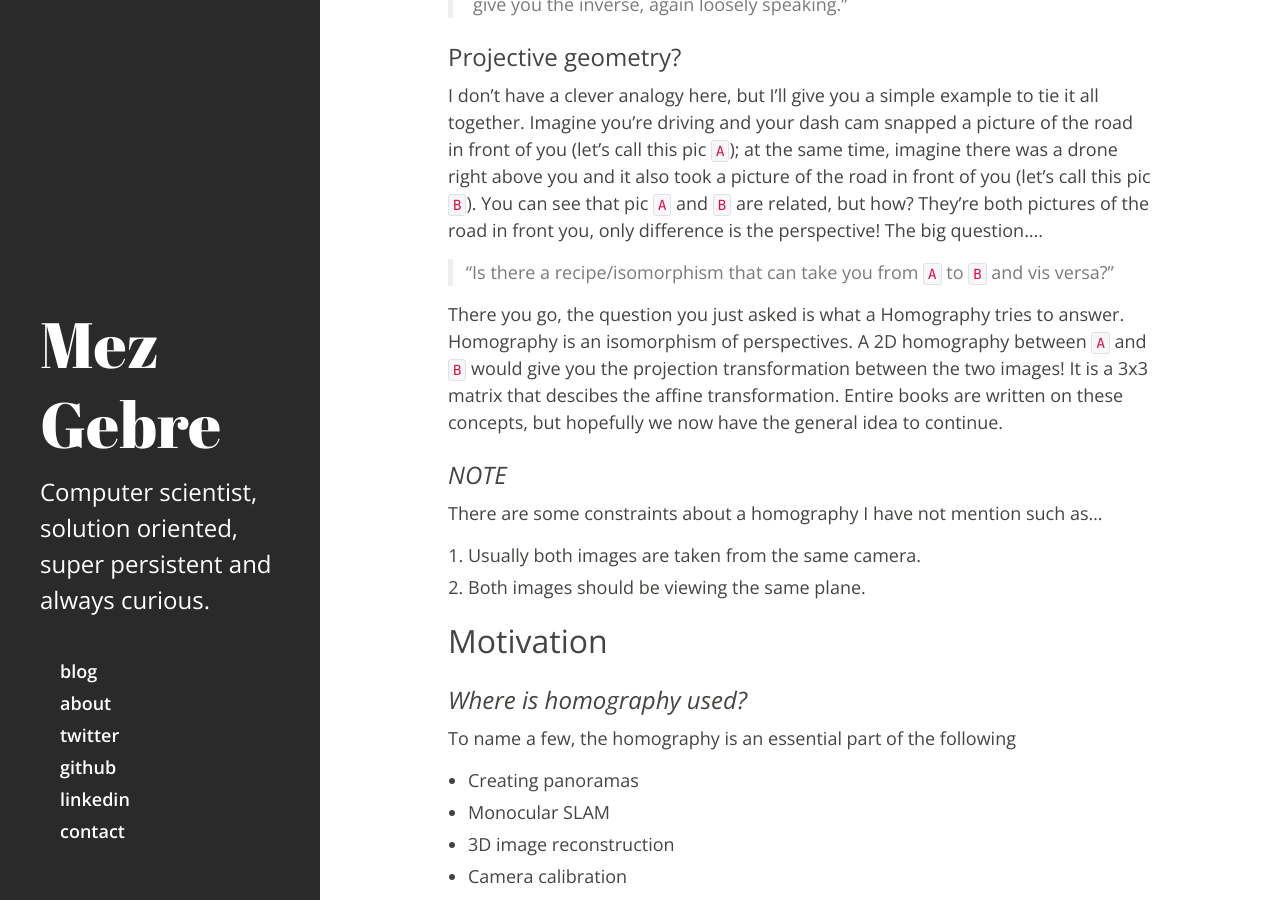
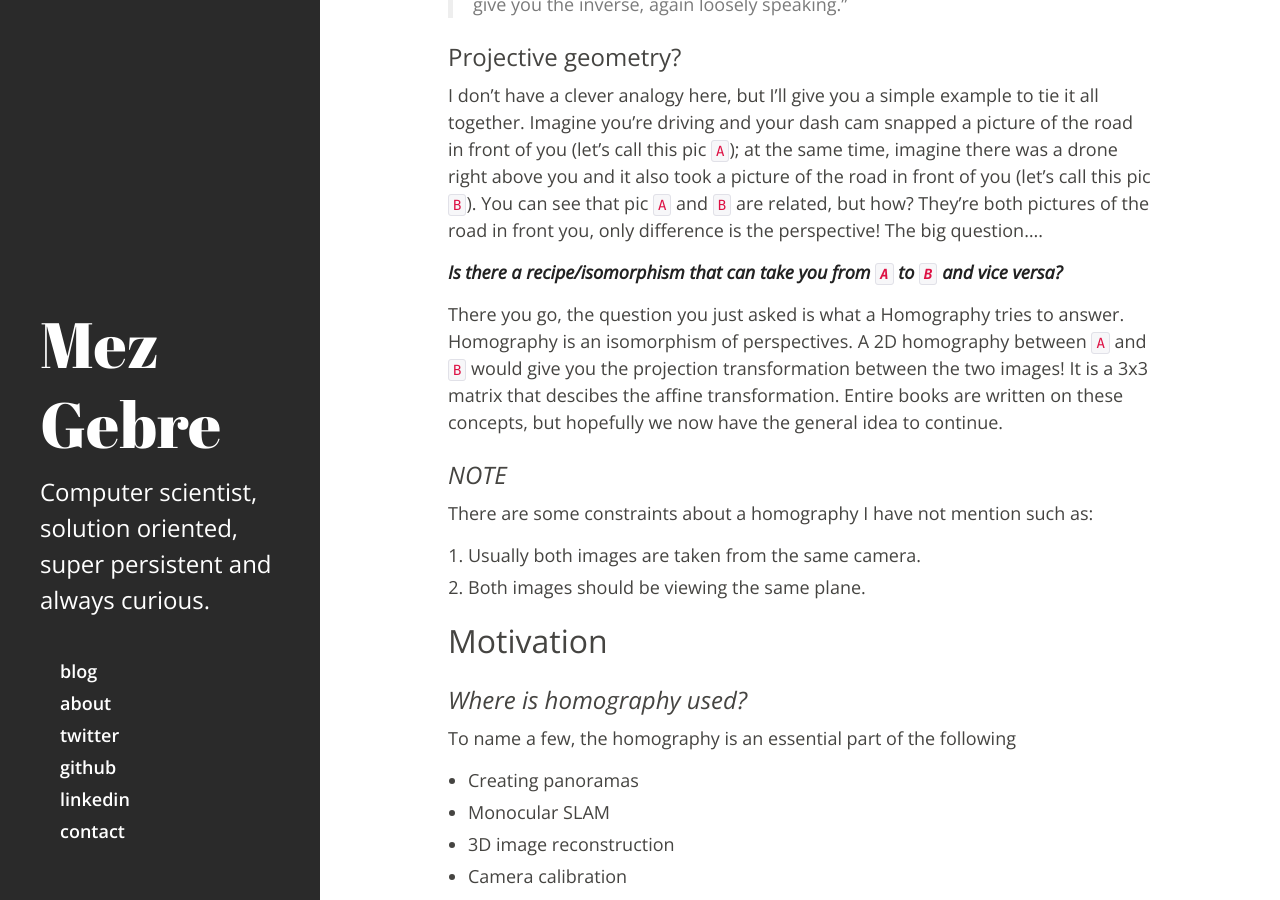
Before and after one commit to mez/mez.github.com, a Jekyll site: the page built from _posts/2017-07-21-homographynet-deep-image-homography-estimation.md, in a window 1280 px wide and 900 px high, scrolled down 915 px. Built offline with Jekyll 4.4.1, drawn with Linux system fonts in a browser that asks for light colours; comment, search, counter and statistics services are not loaded.

Commit message:
fixed some typos

```diff
--- a/_posts/2017-07-21-homographynet-deep-image-homography-estimation.md
+++ b/_posts/2017-07-21-homographynet-deep-image-homography-estimation.md
@@ -26,12 +26,12 @@
 ### Projective geometry?
 I don't have a clever analogy here, but I'll give you a simple example to tie it all together. Imagine you're driving and your dash cam snapped a picture of the road in front of you (let's call this pic `A`); at the same time, imagine there was a drone right above you and it also took a picture of the road in front of you (let's call this pic `B`). You can see that pic `A` and `B` are related, but how? They're both pictures of the road in front you, only difference is the perspective! The big question....
 
->Is there a recipe/isomorphism that can take you from `A` to `B` and vis versa?
+**_Is there a recipe/isomorphism that can take you from `A` to `B` and vice versa?_**
 
 There you go, the question you just asked is what a Homography tries to answer. Homography is an isomorphism of perspectives. A 2D homography between `A` and `B` would give you the projection transformation between the two images! It is a 3x3 matrix that descibes the affine transformation. Entire books are written on these concepts, but hopefully we now have the general idea to continue.
 
 ### _NOTE_
-There are some constraints about a homography I have not mention such as...
+There are some constraints about a homography I have not mention such as:
 
 1. Usually both images are taken from the same camera.
 2. Both images should be viewing the same plane.
@@ -62,7 +62,7 @@
 
 It is a very hard problem that is error-prone and requires heavy compute to get any sort of robustness. Here we are, finally ready to talk about the question this paper wants to answer.
 
->Is there a single robust algorithm that, given a pair of images, simply returns the homography relating the pair?
+**_Is there a single robust algorithm that, given a pair of images, simply returns the homography relating the pair?_**
 
 [//]: # (Image References)
 [image1]: /public/img/hn/homographynet.png
```
